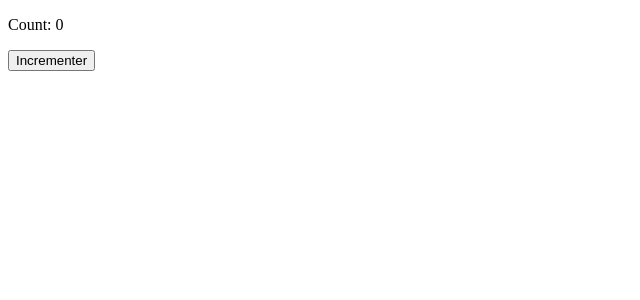
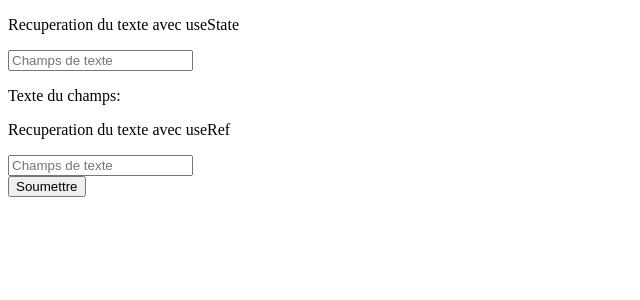
Before and after one commit to boubacar-mdg/isi-first-react-project, a React (Vite) app: page / in a window 1280 px wide. Shown: the top 300 px of the page, without its empty margins (0-640 px from the left). Built offline with nearby package versions, Linux system fonts and the light colour scheme.

Commit message:
Form fiemd use state and use ref

```diff
--- a/src/App.jsx
+++ b/src/App.jsx
@@ -1,10 +1,10 @@
 import React from 'react'
-import UseEffect from './hooks/UseEffect'
+import UseStateAndUseRef from './hooks/UseStateAndUseRef'
 
 function App() {
   return (
     <>
-     <UseEffect />
+     <UseStateAndUseRef />
     </>
   )
 }
--- /dev/null
+++ b/src/hooks/UseStateAndUseRef.jsx
@@ -0,0 +1,48 @@
+import { useState, useEffect, useRef } from "react";
+
+function UseStateAndUseRef() {
+  const [input, setInput] = useState("");
+
+  const inputRef = useRef();
+  const inputRefSecond = useRef();
+
+  useEffect(() => {
+      console.log("Ce useEffect s'exécute tout le temps");
+  });
+
+  function submitForm() {
+    console.log("Texte du champs: ", input);
+    console.log("Texte du champs: ", inputRef.current.value);
+    console.log("Texte du champs: ", inputRefSecond.current.value);
+  }
+
+  return (
+    <>
+    <div>
+      <p>Recuperation du texte avec useState</p>
+      <input
+        type="text"
+        placeholder="Champs de texte"
+        onChange={(e) => setInput(e.target.value)}
+        ref={inputRefSecond}
+      />
+
+      <p>Texte du champs:  <br /> {input}</p>
+    </div>
+
+    <div>
+    <p>Recuperation du texte avec useRef</p>
+      <input
+        type="text"
+        placeholder="Champs de texte"
+        ref={inputRef}
+      />
+
+    </div>
+
+    <button onClick={submitForm}>Soumettre</button>
+    </>
+  );
+}
+
+export default UseStateAndUseRef;
```
